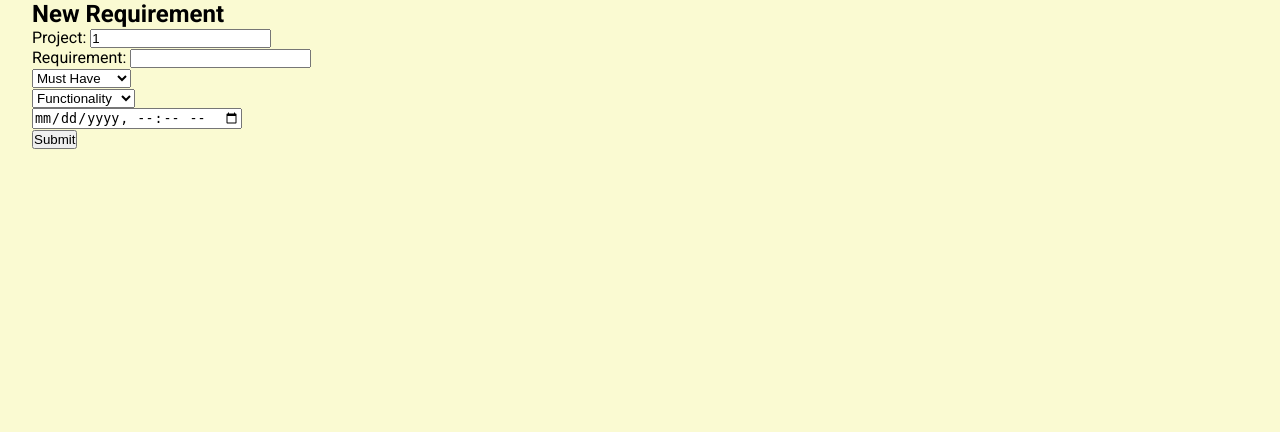
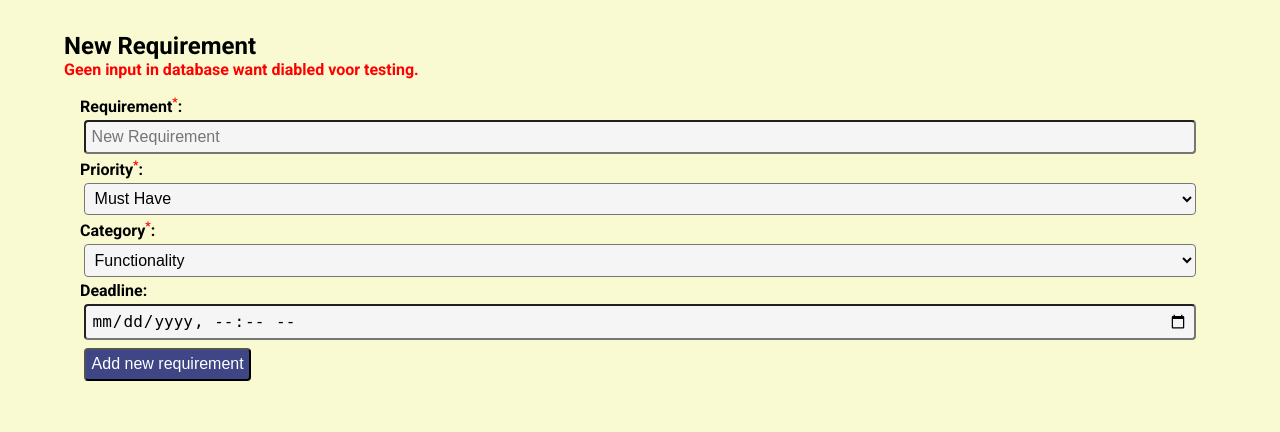
Before and after one commit to royschrauwen/requirementanalyse, a PHP site: the page made by development/template/newrequirement.template.php in a window 1280 px wide. Shown: the part 109-541 px from the top of the page. Run offline with PHP 8.4, Linux system fonts and the light colour scheme; the template is opened without the code that fills it, so the values that code supplies are empty.

Commit message:
Improved UX on form

```diff
--- a/development/template/newrequirement.template.php
+++ b/development/template/newrequirement.template.php
@@ -1,30 +1,94 @@
-<div>
+<div class="moscow-main">
+<div class="form-container">
     <h2>New Requirement</h2>
+<p><strong style="color: red;">Geen input in database want diabled voor testing.</strong></p>
 
-    <div>
+<style>
+    .moscow-main {
+        width: 100%;
+    }
+    .form-container {
+        /* background: whitesmoke; */
+        padding: 2rem;
+        border-radius: 0.25rem;
+        width: 100%;
+    }
+
+    form {
+        background: none;
+        padding: 1rem;
+    }
+
+    input,
+    select,
+    button {
+        background: whitesmoke;
+        font-size: 1rem;
+        padding: 0.35rem;
+        border-radius: 0.25rem;
+        margin: 0.25rem;
+    }
+
+    button {
+        background-color: #3E4685;
+        color: white;
+        cursor: pointer;
+    }
+
+    form p {
+        display: flex;
+        flex-direction: column;
+        background-color: none;
+        font-size: 1rem;
+        font-weight: 800;
+    }
+
+    .form-required {
+        color: red;
+        font-size: 0.75rem;
+
+    }
+
+</style>
+
+
         <form action="#" method="post">
-            <label>Project: </label><input type="text" name="projectID" value= "1"><br>
-            <label>Requirement: </label><input type="text" name="requirement"><br>
 
-            <select name="priority"><br>
+
+
+            <p>
+            <label for="form-add-requirement">Requirement<sup class="form-required">*</sup>: </label>
+            <input type="text" id="form-add-requirement" class="form-add-requirement" name="form-add-requirement" title="What requirement do you want to add?" required="required" aria-required="true" placeholder="New Requirement">
+            </p>
+
+            <p>
+            <label for="form-add-priority">Priority<sup class="form-required">*</sup>: </label>
+            <select name="priority">
                 <option value="1">Must Have</option>
                 <option value="2">Should Have</option>
                 <option value="3">Could Have</option>
                 <option value="4">Won't Have</option>
-            </select><br>
+            </select>
+            </p>
 
-            <select name="category"><br>
+            <p>
+            <label for="form-add-category">Category<sup class="form-required">*</sup>: </label>
+            <select name="category">
                 <option value="1">Functionality</option>
                 <option value="2">Useability</option>
                 <option value="3">Reliability</option>
                 <option value="4">Performance</option>
                 <option value="5">Supportability</option>
-            </select><br>
+            </select>
+            </p>
 
+            <p>
+            <label for="form-add-deadline">Deadline: </label>
             <!-- Deadline moet default de Project-Deadline zijn -->
-            <input type="datetime-local" name="deadline"><br>
+            <input type="datetime-local" name="deadline">
+            </p>
 
-        <button submit>Submit</button>
+        <button submit>Add new requirement</button>
         </form>
     </div>
 
@@ -34,17 +98,18 @@
 
 <?php
 
+
 if($_SERVER['REQUEST_METHOD'] == 'POST') {
-    $arguments[] = $_POST['requirement'];
+    $arguments[] = $_POST['form-add-requirement'];
 
-    $arguments[] = $_POST['projectID'];
+    $arguments[] = $project->getId();
     $arguments[] = $_POST['priority'];
     $arguments[] = $_POST['category'];
 
-    $query = "INSERT INTO `requirements` (`requirement_name`, `projectID`, `priority_id`, `category_id`) VALUES (?, ?, ?, ?)";
-    pvd($query);
+    $query = "INSERT INTO `requirements` (`requirement_name`, `project_id`, `priority_id`, `category_id`) VALUES (?, ?, ?, ?)";
+    //pvd($query);
     pvd($arguments);
 
-    //$project = $db->insert($query, $arguments);
+    //$project->getDatabase()->insert($query, $arguments);
 }
 ?>
```
